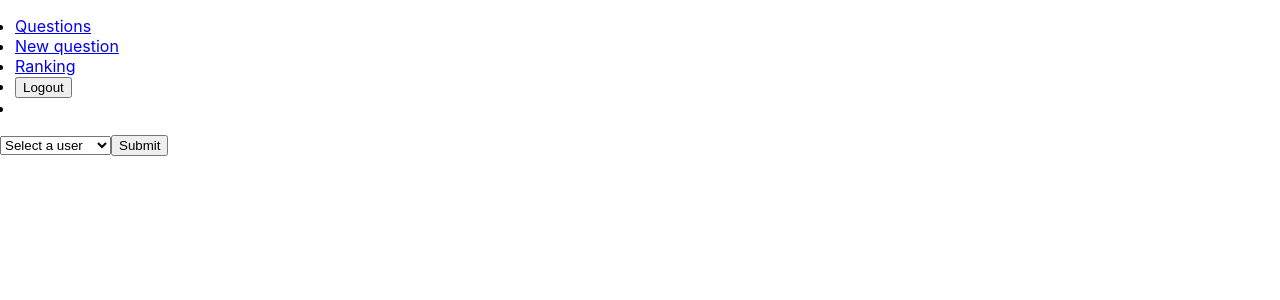
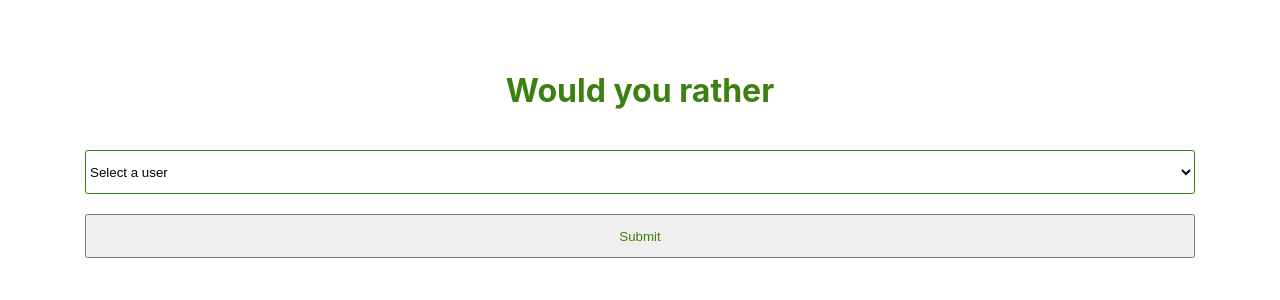
Before and after one commit to nmiguelmoura/Poll-react-readux, a React (Create React App) app: page / in a window 1280 px wide. Shown: the top 300 px of the page. Built offline with nearby package versions, Linux system fonts and the light colour scheme.

Commit message:
type: feat Add styles.

```diff
--- a/src/components/Header.js
+++ b/src/components/Header.js
@@ -13,32 +13,32 @@ class Header extends Component {
     render() {
         return (
             <header
-                className="container-fluid"
-                // style={{display: this.props.authedUser ? 'block' : 'none'}}
+                className={`container-fluid ${styles.header}`}
+                style={{display: this.props.authedUser ? 'block' : 'none'}}
             >
                 <nav className='row'>
                     <ul className='col-12'>
-                        <li>
-                            <NavLink to='/' exact activeClassName='active'>
+                        <li className={styles.li}>
+                            <NavLink to='/list' exact activeClassName='active'>
                                 {QUESTIONS}
                             </NavLink>
                         </li>
-                        <li>
+                        <li className={styles.li}>
                             <NavLink to='/new' activeClassName='active'>
                                 {NEW_QUESTION}
                             </NavLink>
                         </li>
-                        <li>
+                        <li className={styles.li}>
                             <NavLink to='/ranking' activeClassName='active'>
                                 {RANKING}
                             </NavLink>
                         </li>
-                        <li>
+                        <li className={`${styles.li} ${styles['li-right']}`}>
                             <button onClick={this.logout}>
                                 {LOGOUT}
                             </button>
                         </li>
-                        <li>
+                        <li className={`${styles.li} ${styles['li-right']} ${styles.author}`}>
                             {this.props.authedUser && (
                                 <img
                                     src={this.props.users[this.props.authedUser].avatarURL}
--- a/src/components/Header.module.css
+++ b/src/components/Header.module.css
@@ -0,0 +1,27 @@
+.header {
+    background-color: white;
+    box-shadow: 0 1px 5px #444;
+    height: 50px;
+}
+
+.li {
+    float: left;
+    list-style: none;
+    font-size: 0.875rem;
+    margin-right: 10px;
+}
+
+.li-right {
+    float: right;
+    margin-right: 0;
+    margin-left: 10px;
+}
+
+.li a {
+    text-decoration: none;
+    color: var(--theme-color);
+}
+
+.author {
+
+}
--- a/src/components/List.js
+++ b/src/components/List.js
@@ -4,6 +4,7 @@ import { Redirect } from 'react-router-dom';
 import {ANSWERED, UNANSWERED} from "../res/texts";
 import ListedQuestion from "./ListedQuestion";
 import { prepareQuestion } from "../utils/helpers";
+import styles from './List.module.css';
 
 class List extends Component {
     state = {
@@ -47,11 +48,14 @@ class List extends Component {
         }
 
         return (
-            <div>
+            <div className={`container ${styles.container}`}>
+                <div className='row'>
+                    <div className='col-12'>
                         <button onClick={this.toggleView}>
                             {this.state.showAlreadyAnswered ? UNANSWERED : ANSWERED}
                         </button>
-                <ul>
+                    </div>
+                    <ul className='col-12'>
                         {this.props.questions.map(question => {
                             if (question.alreadyAnswered === this.state.showAlreadyAnswered) {
                                 return (
@@ -67,6 +71,7 @@ class List extends Component {
                             return null;
                         })}
                     </ul>
+                </div>
             </div>
         );
     }
--- /dev/null
+++ b/src/components/List.module.css
@@ -0,0 +1,9 @@
+.container {
+    margin-top: 20px;
+}
+
+.container button {
+    width: 100%;
+    height: 44px;
+    color: var(--theme-color);
+}
--- a/src/components/Login.js
+++ b/src/components/Login.js
@@ -1,6 +1,7 @@
 import React, {Component} from 'react';
 import {connect} from 'react-redux';
 import { setAuthenticatedUser } from '../actions/authedUser';
+import styles from './Login.module.css';
 
 class Login extends Component {
 
@@ -32,7 +33,14 @@ class Login extends Component {
 
     render() {
         return (
-            <div>
+            <div className={`container ${styles.container}`}>
+                <div className='row'>
+                    <div className='col-12'>
+                        <h1>Would you rather</h1>
+                    </div>
+                    <div className='container'>
+                        <div className='row'>
+                            <div className='col-12'>
                                 <select value={this.state.selectedUser} onChange={this.onChange}>
                                     <option value='' disabled>Select a user</option>
                                     {this.props.users.map(user => (
@@ -43,9 +51,16 @@ class Login extends Component {
                                         </option>
                                     ))}
                                 </select>
+                            </div>
+                            <div className='col-12'>
                                 <button onClick={this.onLogin}>
                                     Submit
                                 </button>
+                            </div>
+                        </div>
+                    </div>
+                </div>
+
             </div>
         );
     }
--- /dev/null
+++ b/src/components/Login.module.css
@@ -0,0 +1,25 @@
+.container {
+    margin-top: 50px;
+}
+
+.container h1 {
+    color: var(--theme-color);
+    text-align: center;
+    margin-bottom: 40px;
+}
+
+.container select {
+    width: 100%;
+    height: 44px;
+    border: 1px solid var(--theme-color);
+    border-radius: 3px;
+    background-color: white;
+    margin-bottom: 20px;
+    outline: none;
+}
+
+.container button {
+    width: 100%;
+    height: 44px;
+    color: var(--theme-color);
+}
--- /dev/null
+++ b/src/config.css
@@ -0,0 +1,4 @@
+:root {
+    --font-color: #444;
+    --theme-color: #3c8010;
+}
--- a/src/index.js
+++ b/src/index.js
@@ -1,6 +1,7 @@
 import React from 'react';
 import ReactDOM from 'react-dom';
 import './index.css';
+import './config.css';
 import App from './components/App';
 import * as serviceWorker from './serviceWorker';
 import { createStore } from 'redux';
```
Also changed, not shown: 1 other file (tests, documents, lock files or other folders). Lines whose indentation alone changed are shown as unchanged.
